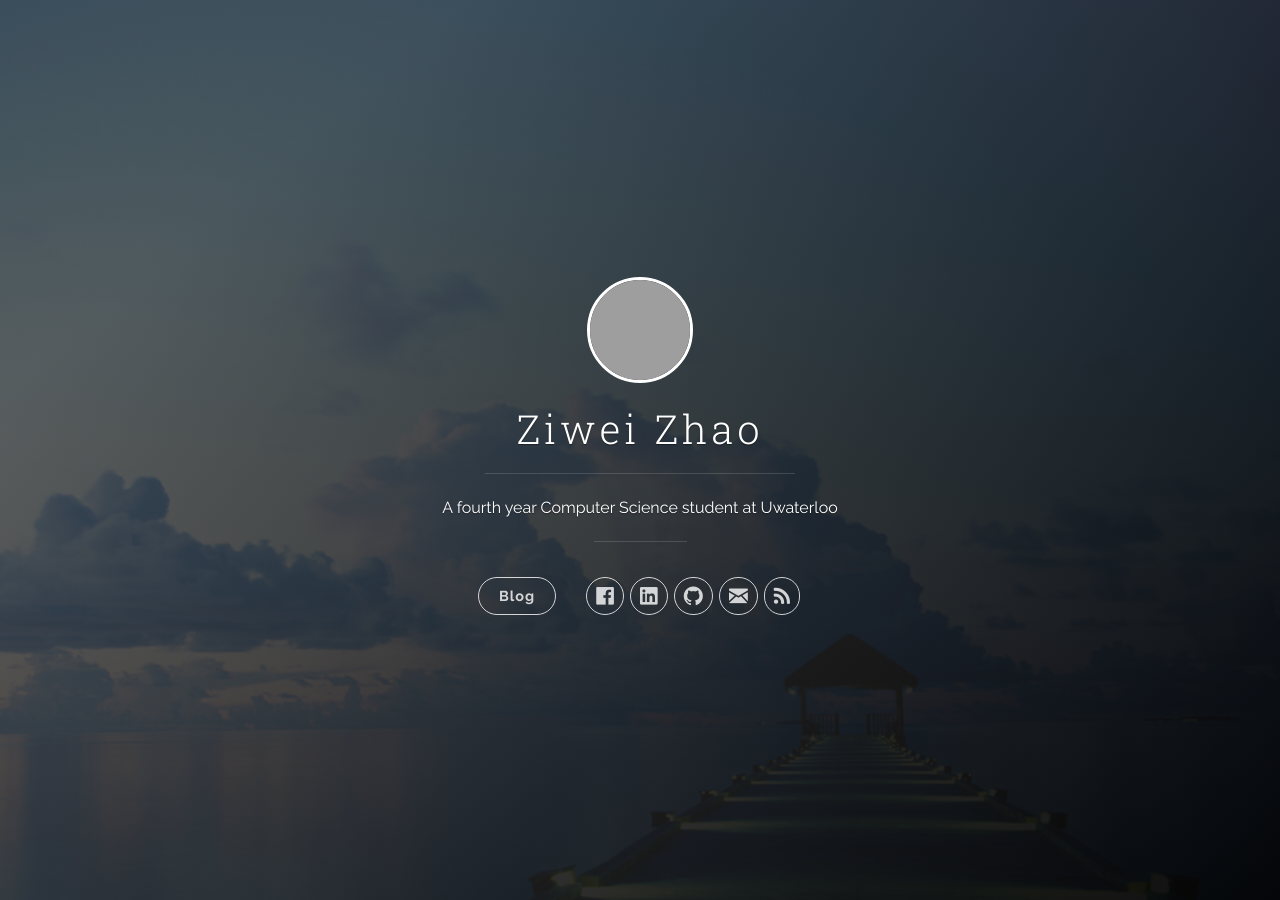
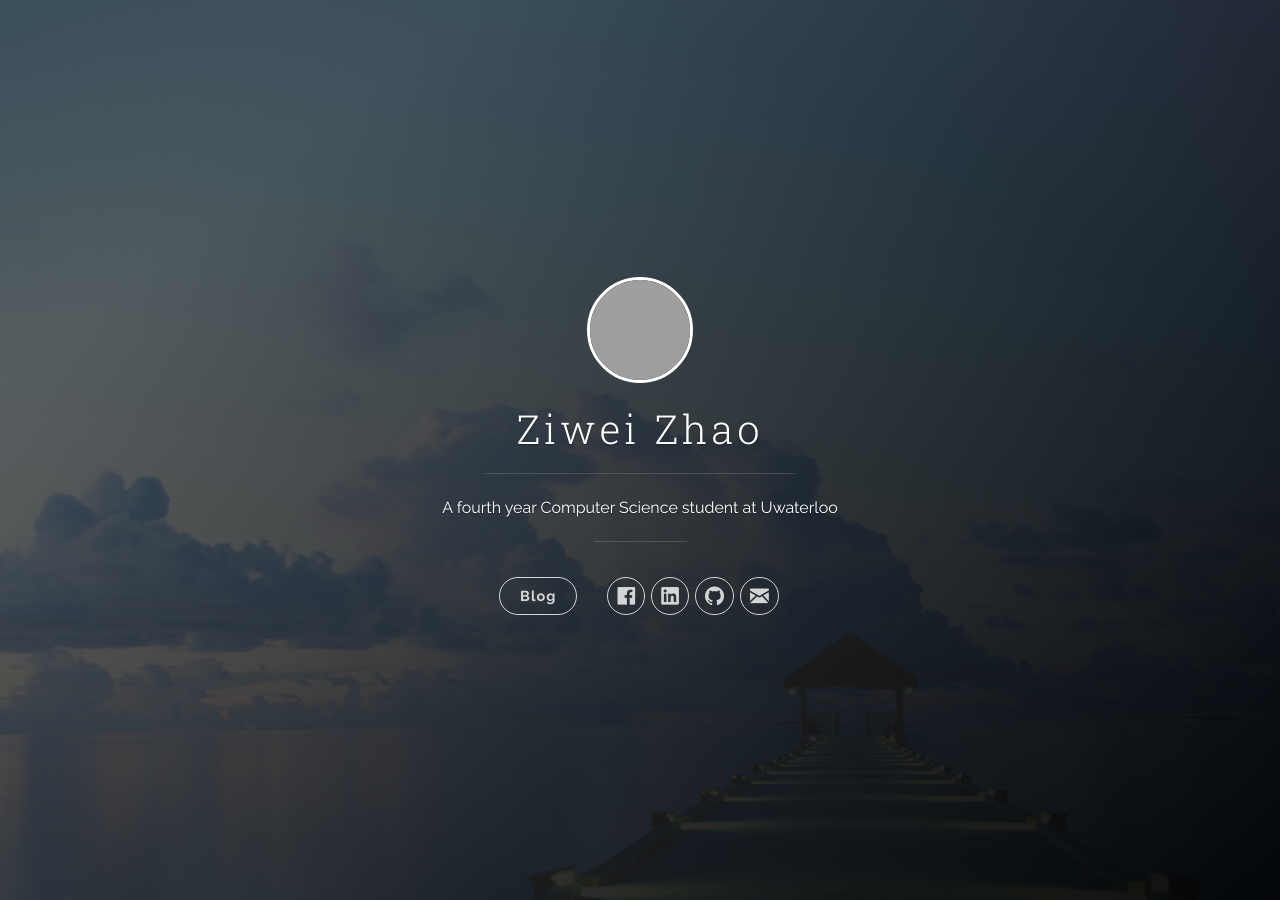
Before and after one commit to ZiweiZhao/ziweizhao.github.io, a Jekyll site: the page built from index.html, in a window 1280 px wide. Built offline with Jekyll 4.4.1, drawn with Linux system fonts in a browser that asks for light colours; nearby versions of some CDN libraries; the list of posts is cut into pages by our own code; grey boxes are pictures that could not be loaded.

Commit message:
Update header.html

```diff
--- a/_includes/header.html
+++ b/_includes/header.html
@@ -79,14 +79,6 @@
               </li>
             {% endif %}
 
-            <!-- RSS -->
-            <li class="navigation__item">
-              <a href="{{ "feed.xml" | prepend: site.baseurl }}" title="Subscribe" target="_blank">
-                <i class="icon icon-rss"></i>
-                <span class="label">RSS</span>
-              </a>
-            </li>
-
             </ul>
           </nav>
 
```
